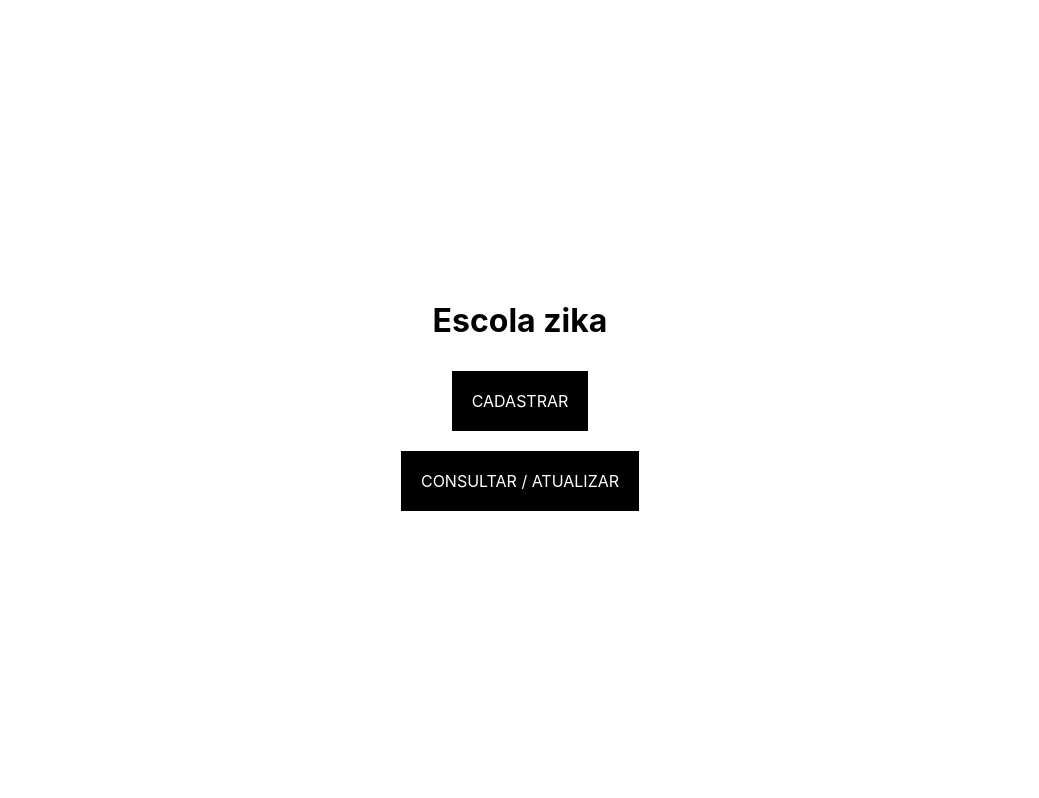
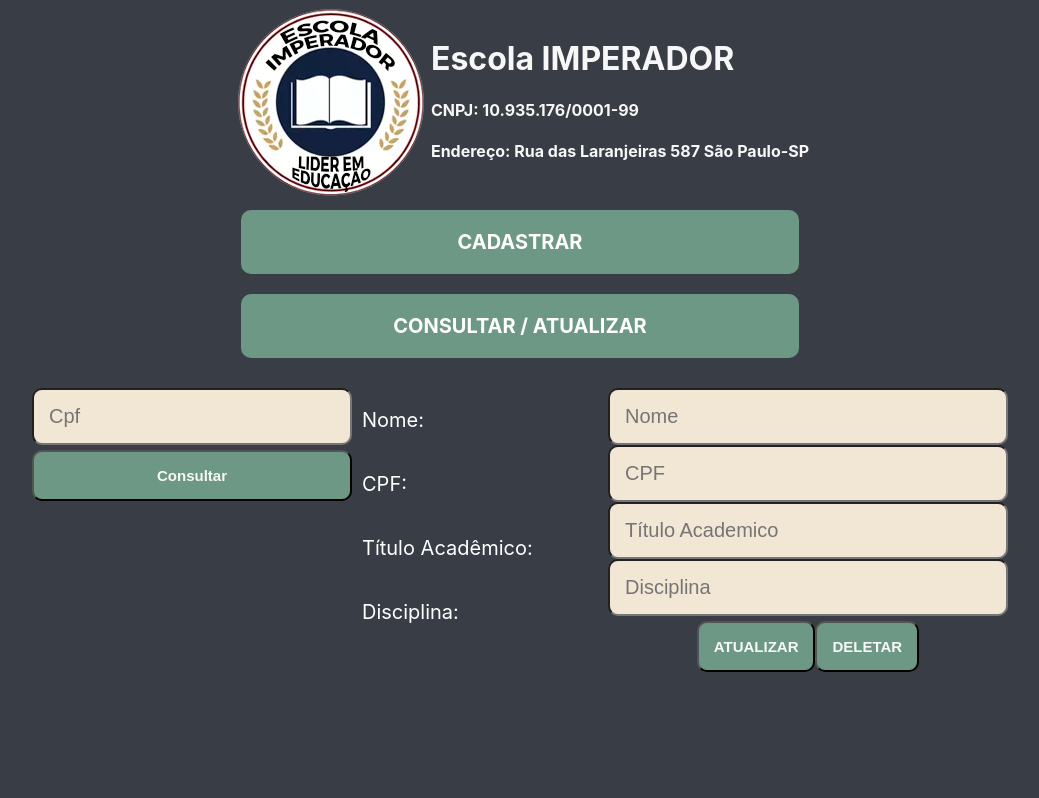
Before and after one commit to mateuskrupa/CRUD-Sistema-Escolar, a React (Create React App) app in the folder client/: page /consultar/professor in a window 1280 px wide. Shown: the top 798 px of the page, without its empty margins (120-1159 px from the left). Built offline with nearby package versions, Linux system fonts and the light colour scheme.

Commit message:
first style

```diff
--- a/client/src/App.css
+++ b/client/src/App.css
@@ -1,15 +1,59 @@
-a {
-    background-color: black;
+* {
+    background-color: #393E46;
+}
+
+#a {
+    background-color: #6D9886;
     color: white;
     padding: 20px;
     margin: 10px;
     text-decoration: none;
+    border-radius: 10px;
+    text-align: center;
+    font-size: 20px;
+    font-weight: bold;
 }
 
-.container {
-    display: flex;
+#a:hover {
+    background-color: #F2E7D5;
+    color: #393E46;
+    font-weight: bold;
+    transition: 400ms;
+}
+
+#container {
+    display: grid;
     align-items: center;
     justify-content: center;
-    height: 100vh;
-    flex-direction: column;
+    background-color: #393E46;
+    color: #F7F7F7;
 }
+
+input {
+    background-color: #F2E7D5;
+    padding: 15px;
+    font-size: 20px;
+    border-radius: 10px;
+}
+
+button {
+    background-color: #6D9886;
+    color: #F7F7F7;
+    padding: 15px;
+    border-radius: 10px;
+    font-weight: bold;
+    font-size: 15px;
+}
+
+button:hover {
+    background-color: #F2E7D5;
+    color: #393E46;
+    transition: 400ms;
+}
+
+#topo {
+    display: flex;
+    flex-direction: row;
+    justify-content: center;
+    align-items: center;
+}
--- a/client/src/App.jsx
+++ b/client/src/App.jsx
@@ -6,6 +6,7 @@ import Atualizar from './pages/atualizar/atualizar'
 import Consultar from './pages/consultar/consultar'
 import Prof from './pages/cadastrar/professor/cad_prof'
 import ConsProf from './pages/consultar/professor/consProf'
+import Logo from './logo.png'
 
 function App() {
 
@@ -13,11 +14,19 @@ function App() {
 
   return (
     <Router>
-      <div className="container">
-        <h1>Escola zika</h1>
+      <div id="container">
+        <div id="topo">
+        <img src={Logo} alt="" />
+        <div id="dadose">
+        <h1>Escola IMPERADOR</h1>
+        <h4>CNPJ: 10.935.176/0001-99</h4>
+        <h4>Endereço: Rua das Laranjeiras 587 São Paulo-SP</h4>
+        </div>
 
-        <a href="/cadastrar">CADASTRAR</a>
-        <a href="/consultar">CONSULTAR / ATUALIZAR</a>
+        </div>
+
+        <a id="a" href="/cadastrar">CADASTRAR</a>
+        <a id="a" href="/consultar">CONSULTAR / ATUALIZAR</a>
       </div>
 
       <Switch>
--- a/client/src/pages/cadastrar/cadastrar.css
+++ b/client/src/pages/cadastrar/cadastrar.css
@@ -6,10 +6,9 @@ a {
     text-decoration: none;
 }
 
-.container {
+.container-2 {
     display: flex;
     align-items: center;
     justify-content: center;
-    height: 100vh;
-    flex-direction: column;
+    flex-direction: row;
 }
--- a/client/src/pages/cadastrar/cadastrar.jsx
+++ b/client/src/pages/cadastrar/cadastrar.jsx
@@ -3,9 +3,9 @@ import styles from './cadastrar.css'
 
 export default function Cadastrar () {
     return(
-        <div className="container">
-            <a href="/cadastrar/professor">PROFESSOR</a>
-            <a href="/cadastrar/aluno">ALUNO</a>
+        <div className="container-2">
+            <a id="a" href="/cadastrar/professor">PROFESSOR</a>
+            <a id="a" href="/cadastrar/aluno">ALUNO</a>
         </div>
     );
 }
--- /dev/null
+++ b/client/src/pages/cadastrar/professor/cad_prof.css
@@ -0,0 +1,12 @@
+#cad-form {
+    display: flex;
+    flex-direction: column;
+    width: 50vh;
+}
+
+#cad-prof-container {
+    display: flex;
+    align-items: center;
+    justify-content: center;
+    margin-top: 20px;
+}
--- a/client/src/pages/cadastrar/professor/cad_prof.jsx
+++ b/client/src/pages/cadastrar/professor/cad_prof.jsx
@@ -1,5 +1,6 @@
 import React, {useState} from "react";
 import Axios from 'axios'
+import './cad_prof.css'
 
 export default function Prof () {
 
@@ -25,14 +26,15 @@ export default function Prof () {
 
 
     return(
-        <div className="container">
+        <div id="cad-prof-container">
+                <div id="cad-form">
+                    <input type="text" name="nome" placeholder="Nome" onChange={handleChangeValues}/>
+                    <input type="text" name="cpf" placeholder="Cpf" onChange={handleChangeValues}/>
+                    <input type="text" name="ta" placeholder="Titulo Academico" onChange={handleChangeValues}/>
+                    <input type="text" name="disciplina" placeholder="Disciplina" onChange={handleChangeValues}/>
 
-                <input type="text" name="nome" placeholder="Nome" onChange={handleChangeValues}/>
-                <input type="text" name="cpf" placeholder="Cpf" onChange={handleChangeValues}/>
-                <input type="text" name="ta" placeholder="Titulo Academico" onChange={handleChangeValues}/>
-                <input type="text" name="disciplina" placeholder="Disciplina" onChange={handleChangeValues}/>
-
-                <button onClick={() => clickButton()}>Submit</button>
+                    <button onClick={() => clickButton()}>Submit</button>
+                </div>
 
         </div>
     )
--- a/client/src/pages/consultar/consultar.jsx
+++ b/client/src/pages/consultar/consultar.jsx
@@ -2,9 +2,9 @@ import React from "react";
 
 export default function CONSULTAR () {
     return(
-        <div className="container">
-            <a href="/consultar/professor">PROFESSOR</a>
-            <a href="/consultar/aluno">ALUNO</a>
+        <div className="container-2">
+            <a id="a" href="/consultar/professor">PROFESSOR</a>
+            <a id="a" href="/consultar/aluno">ALUNO</a>
         </div>
     );
 }
--- /dev/null
+++ b/client/src/pages/consultar/professor/consProf.css
@@ -0,0 +1,29 @@
+#cons-prof-container {
+    display: grid;
+    grid-template-columns: auto 20% auto;
+    justify-content: center;
+    margin-top: 20px;
+}
+
+#cpf, #form{
+    display: flex;
+    flex-direction: column;
+}
+
+#form {
+    width: 50vh;
+}
+
+#cpf {
+    width: 40vh;
+}
+
+#acbut {
+    display: flex;
+    justify-content: center;
+    padding-top: 5px;
+}
+
+#cons {
+    margin-top: 5px;
+}
--- a/client/src/pages/consultar/professor/consProf.jsx
+++ b/client/src/pages/consultar/professor/consProf.jsx
@@ -1,8 +1,7 @@
 import React, {useState} from "react";
 import Axios from 'axios'
 import Show from './show'
-import Form from './form'
-import {BrowserRouter as Router, Route, Switch} from 'react-router-dom'
+import './consProf.css'
 
 export default function ConsProf () {
 
@@ -19,6 +18,8 @@ export default function ConsProf () {
         }))
     }
 
+
+    //temque dar um geito de quando clicar em atualizar e nao mudar nenhum valor, ele pegar o valor
     const clickButton = () => {
         Axios.post("http://localhost:8080/atualizar/professor", {
             nome: values.nome,
@@ -69,19 +70,27 @@ export default function ConsProf () {
 
 
     return(
-        <div className="container">
-                <input type="text" name="cpf" placeholder="Cpf" onChange={handleChangeValues} />
-                <button onClick={() => Consultar()}>Consultar</button>
+        <div id="cons-prof-container">
+                    <div id="cpf">
+                        <input type="text" name="cpf" placeholder="Cpf" onChange={(handleChangeValues)} />
+                        <button id="cons" onClick={() => Consultar()}>Consultar</button>
+                    </div>
 
-                <input type="text" name="nome" placeholder={nome} onChange={handleChangeValues} />
-                <input type="text" name="cpf" placeholder={cpf} onChange={handleChangeValues} />
-                <input type="text" name="ta" placeholder={ta} onChange={handleChangeValues}/>
-                <input type="text" name="disciplina" placeholder={disciplina} onChange={handleChangeValues}/>
+                    <Show nome={nome} cpf={cpf} ta={ta} disciplina={disciplina}/>
 
-                <button onClick={() => clickButton()}>Atualizar dados</button>
-                <button onClick={() => clickButtonDel()}>DELETAR</button>
+                    <div id="form">
+                        <input type="text" name="nome" placeholder="Nome" onChange={handleChangeValues} defaultValue={nome}/>
+                        <input type="text" name="cpf" placeholder="CPF" onChange={handleChangeValues} defaultValue={cpf}/>
+                        <input type="text" name="ta" placeholder="Título Academico" onChange={handleChangeValues} defaultValue={ta}/>
+                        <input type="text" name="disciplina" placeholder="Disciplina" onChange={handleChangeValues} defaultValue={disciplina}/>
 
-                <Show nome={nome} cpf={cpf} ta={ta} disciplina={disciplina}/>
+                        <div id="acbut">
+                            <button onClick={() => clickButton()}>ATUALIZAR</button>
+                            <button onClick={() => clickButtonDel()}>DELETAR</button>
+                        </div>
+                    </div>
+
+
 
 
 
--- a/client/src/pages/consultar/professor/form.jsx
+++ /dev/null
@@ -1,12 +0,0 @@
-import React from "react";
-
-export default function Form (props) {
-    return(
-        <div className="container">
-            <input type="text" name="nome" placeholder={props.nome}/>
-            <input type="text" name="cpf" placeholder={props.cpf}/>
-            <input type="text" name="ta" placeholder={props.ta}/>
-            <input type="text" name="disciplina" placeholder={props.disciplina}/>
-        </div>
-    )
-}
--- /dev/null
+++ b/client/src/pages/consultar/professor/show.css
@@ -0,0 +1,9 @@
+#show-container {
+    color: white;
+    text-align: center;
+    display: flex;
+    flex-direction: column;
+    font-size: 20px;
+    text-align: left;
+    padding-left: 10px;
+}
--- a/client/src/pages/consultar/professor/show.jsx
+++ b/client/src/pages/consultar/professor/show.jsx
@@ -1,12 +1,13 @@
 import React from "react";
+import './show.css'
 
 export default function Show (props) {
     return(
-        <div className="container">
-            <h1>{props.nome}</h1>
-            <h1>{props.cpf}</h1>
-            <h1>{props.ta}</h1>
-            <h1>{props.disciplina}</h1>
+        <div id="show-container">
+            <p>Nome: {props.nome}</p>
+            <p>CPF: {props.cpf}</p>
+            <p>Título Acadêmico: {props.ta}</p>
+            <p>Disciplina: {props.disciplina}</p>
         </div>
     )
 }
```
Also changed, not shown: client/src/logo.png (added).
